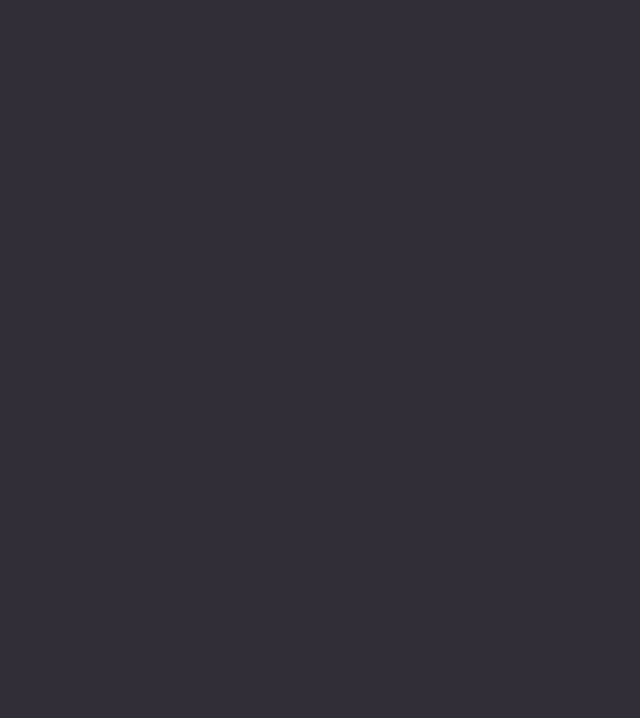
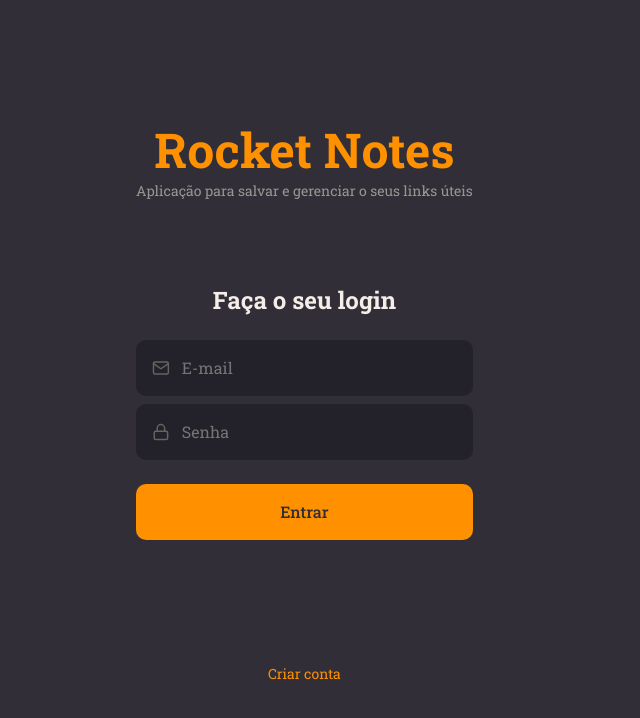
Before and after one commit to devKraide/rocketnotes, a React (Vite) app: page / in a window 1280 px wide. Shown: the top 718 px of the page, without its empty margins (0-640 px from the left). Built offline with nearby package versions, Linux system fonts and the light colour scheme.

Commit message:
SignIn formulary

```diff
--- a/src/main.jsx
+++ b/src/main.jsx
@@ -15,5 +15,5 @@
       <GlobalStyle/>
         <SignIn />
     </ThemeProvider>
-  </React.StrictMode>,
+  </React.StrictMode>
 )
--- a/src/pages/SignIn/index.jsx
+++ b/src/pages/SignIn/index.jsx
@@ -1,10 +1,37 @@
-import { SignInContainer } from "./style";
+import { FiMail, FiLock } from "react-icons/fi";
+
+import {Input} from "../../components/Input";
+import {Button} from "../../components/Button";
+
+import { SignInContainer, Form } from "./style";
 
 export function SignIn() {
 
   return (
     <SignInContainer>
+      <Form>
+        <h1>Rocket Notes</h1>
+        <p>Aplicação para salvar e gerenciar o seus links úteis</p>
 
+        <h2>Faça o seu login</h2>
+
+        <Input
+          placeholder = "E-mail"
+          type = "text"
+          icon={FiMail}
+        />
+
+        <Input
+          placeholder = "Senha"
+          type = "password"
+          icon={FiLock}
+        />
+
+        <Button title="Entrar"/>
+
+        <a href="#">Criar conta</a>
+
+      </Form>
     </SignInContainer>
   )
 
--- a/src/pages/SignIn/style.js
+++ b/src/pages/SignIn/style.js
@@ -7,3 +7,42 @@
   align-items: stretch;
 
 `;
+
+export const Form = styled.form`
+  padding: 0 136px;
+
+  display: flex;
+  flex-direction: column;
+  justify-content: center;
+  align-items: center;
+
+  text-align: center;
+
+  > h1 {
+    font-size: 48px;
+    color: ${({theme}) => theme.COLORS.ORANGE};
+  }
+
+  > h2 {
+    font-size: 24px;
+    margin-top: 84px;
+    margin-bottom: 24px;
+
+  }
+
+  > p {
+    font-size: 14px;
+    color: ${({theme }) => theme.COLORS.GRAY_100}
+  }
+
+  > a {
+
+    margin-top: 124px;
+    color: ${({theme}) => theme.COLORS.ORANGE};
+    text-decoration: none;
+    font-size: 14px;
+
+  }
+
+
+`;
```
